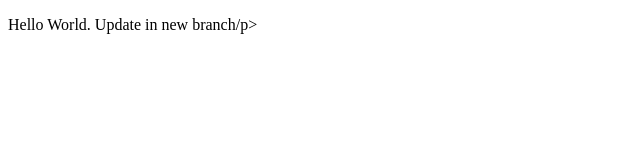
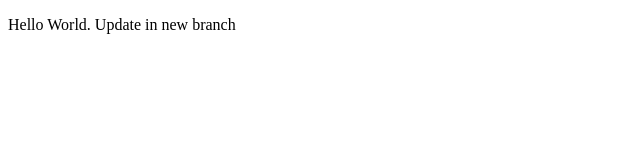
Before and after one commit to vomolexandr/GitTeaching, a plain HTML site: page index.html in a window 1280 px wide. Shown: the full height of the page, 0-640 px from the left. Drawn offline with Linux system fonts and the light colour scheme.

Commit message:
Changes via command

```diff
--- a/index.html
+++ b/index.html
@@ -4,6 +4,6 @@
     <title>GIT TEST</title>
   </head>
   <body>
-    <p>Hello World. Update in new branch/p>
+    <p>Hello World. Update in new branch</p>
   </body>
 </html>
```
